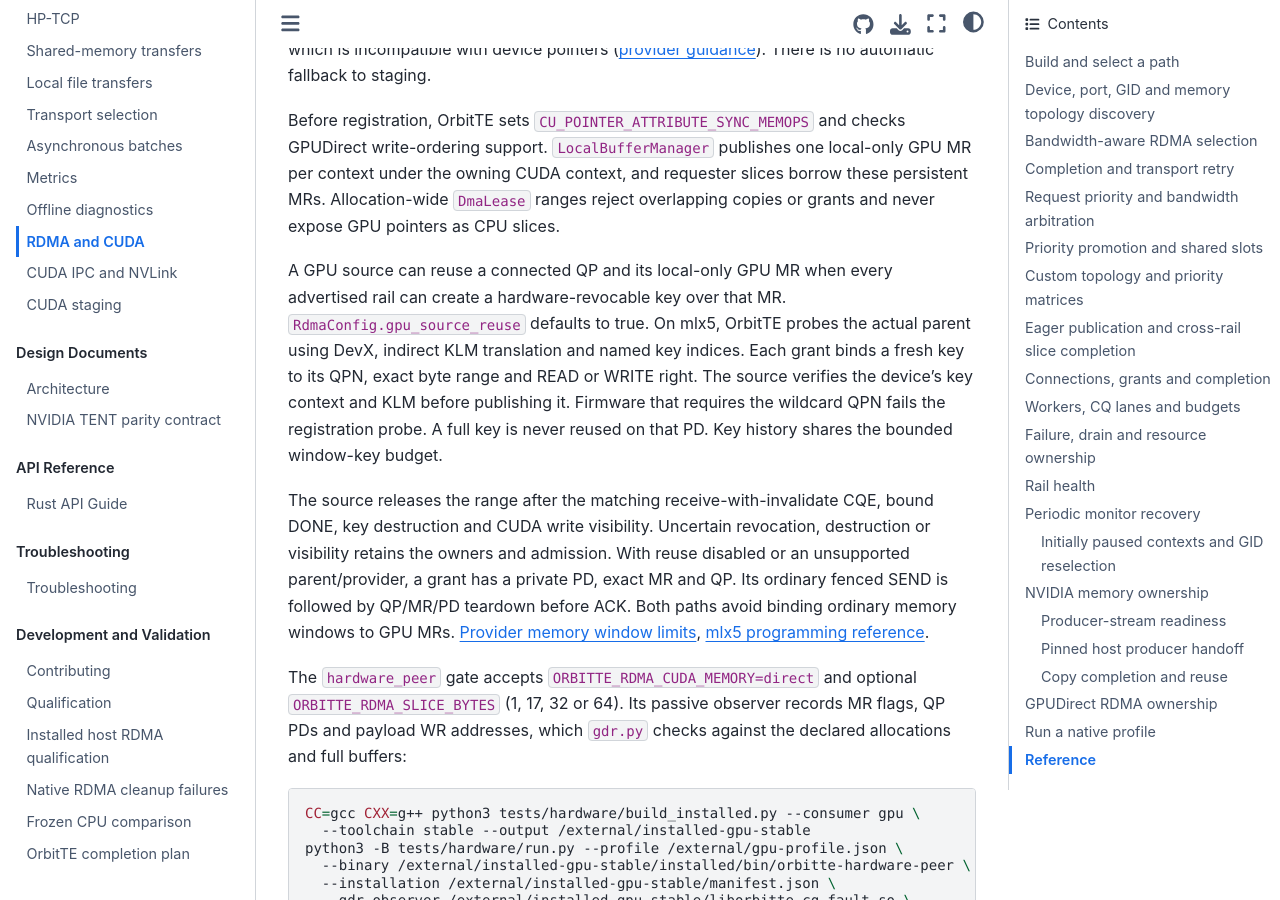
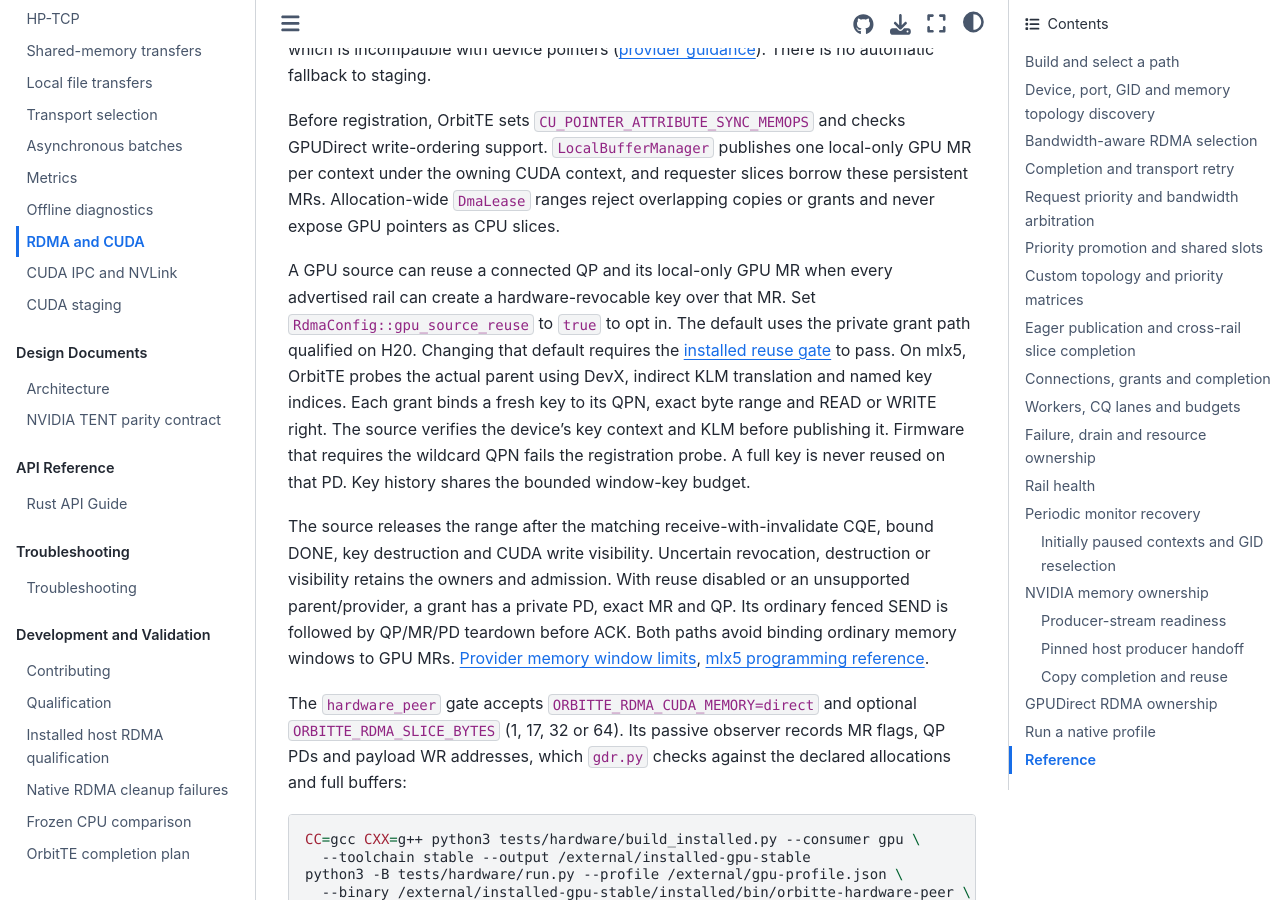
Before and after one commit to OrbitInfra/OrbitTE, a Sphinx documentation site: the page built from docs/rdma-cuda.md, in a window 1280 px wide and 900 px high, scrolled down 11734 px. Built offline with Sphinx 7.4.7 and the Sphinx Book theme 1.1.4, drawn with Linux system fonts in a browser that asks for light colours.

Commit message:
fix(rdma): require opt-in for GPU source grant reuse

```diff
--- a/docs/rdma-cuda.md
+++ b/docs/rdma-cuda.md
@@ -477,7 +477,9 @@ or grants and never expose GPU pointers as CPU slices.
 
 A GPU source can reuse a connected QP and its local-only GPU MR when every
 advertised rail can create a hardware-revocable key over that MR.
-`RdmaConfig.gpu_source_reuse` defaults to true. On mlx5, OrbitTE probes the
+Set `RdmaConfig::gpu_source_reuse` to `true` to opt in. The default uses the
+private grant path qualified on H20. Changing that default requires the
+[installed reuse gate](qualification.md#verification-queue) to pass. On mlx5, OrbitTE probes the
 actual parent using DevX, indirect KLM translation and named key indices. Each
 grant binds a fresh key to its QPN, exact byte range and READ or WRITE right.
 The source verifies the device's key context and KLM before publishing it.
```
Also changed, not shown: docs/architecture.md (+1 -1 lines), docs/capabilities.md (+1 -1 lines), docs/qualification.md (+1 -1 lines), 3 other files.
